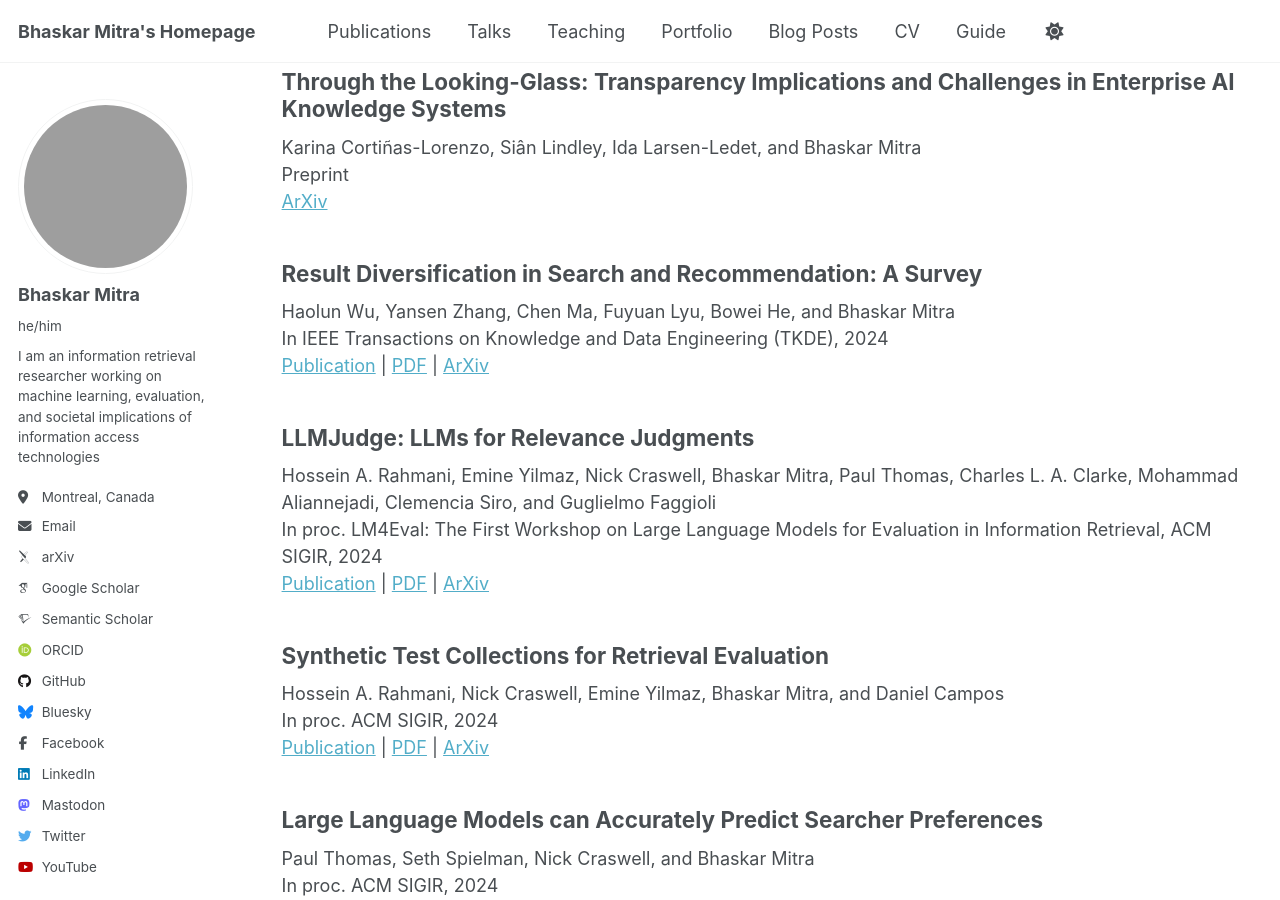
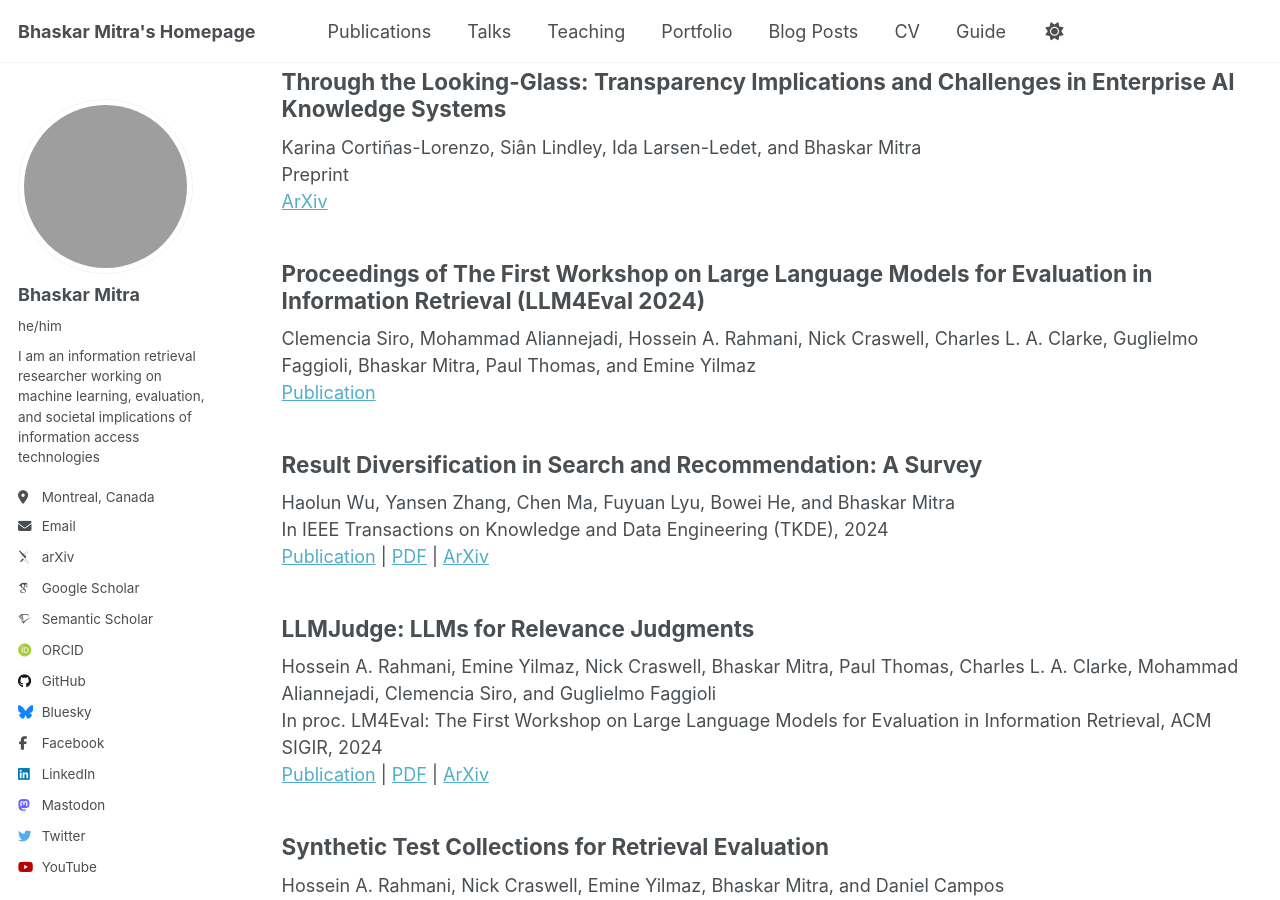
Before and after one commit to bhaskar-mitra/bhaskar-mitra.github.io, a Jekyll site: the page built from _pages/publications.html, in a window 1280 px wide and 900 px high, scrolled down 2246 px. Built offline with Jekyll 4.4.1, drawn with Linux system fonts in a browser that asks for light colours; some web fonts are replaced; grey boxes are pictures that could not be loaded.

Commit message:
Update publications.html

```diff
--- a/_pages/publications.html
+++ b/_pages/publications.html
@@ -92,6 +92,11 @@ author_profile: true
     Karina Cortiñas-Lorenzo, Siân Lindley, Ida Larsen-Ledet, and Bhaskar Mitra<br/>
     Preprint<br/>
     <a href="https://arxiv.org/abs/2401.09410">ArXiv</a>
+  </article>
+  <article class="archive__item" itemscope itemtype="http://schema.org/CreativeWork">
+    <h2>Proceedings of The First Workshop on Large Language Models for Evaluation in Information Retrieval (LLM4Eval 2024)</h2>
+    Clemencia Siro, Mohammad Aliannejadi, Hossein A. Rahmani, Nick Craswell, Charles L. A. Clarke, Guglielmo Faggioli, Bhaskar Mitra, Paul Thomas, and Emine Yilmaz<br/>
+    <a href="https://ceur-ws.org/Vol-3752/">Publication</a>
   </article>
   <article class="archive__item" itemscope itemtype="http://schema.org/CreativeWork">
     <h2>Result Diversification in Search and Recommendation: A Survey</h2>
```
